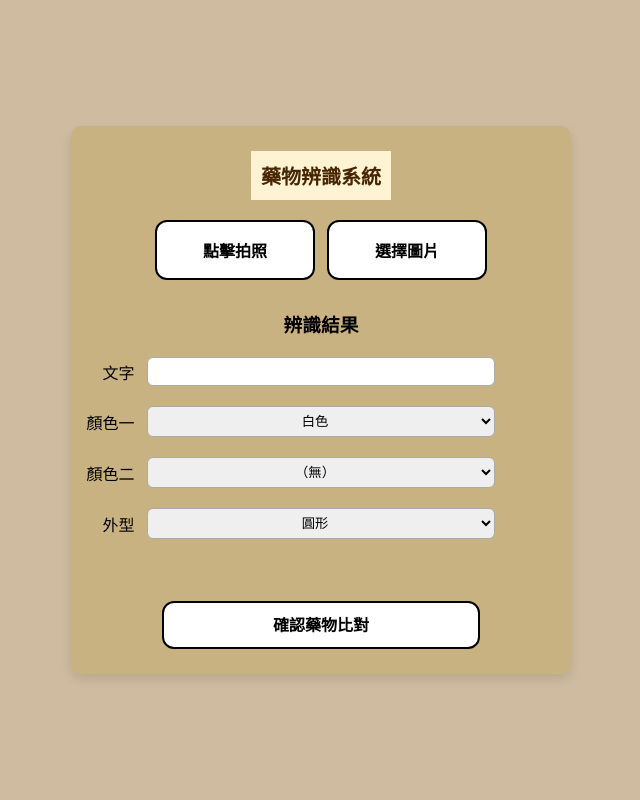
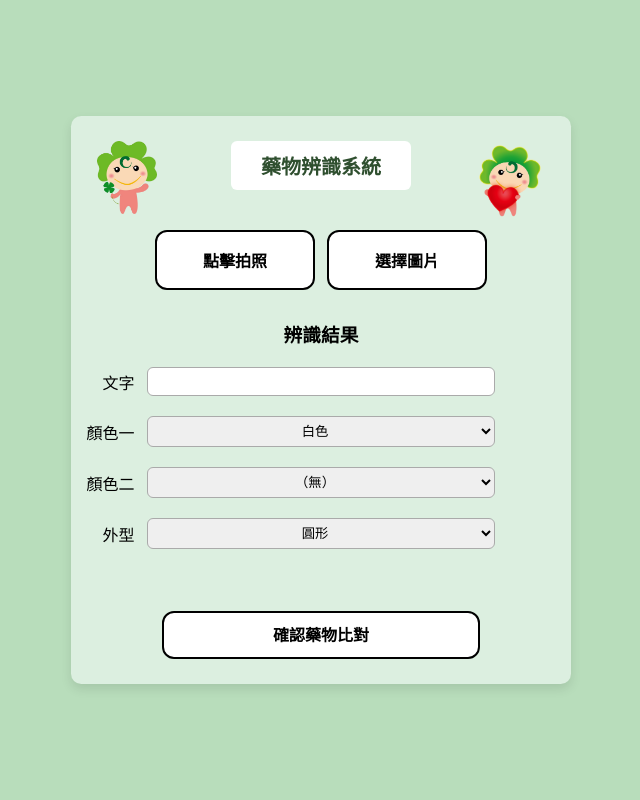
Before and after one commit to hanzelnut188/Pill_Identification_OCR-based2, a Flask app: page / in a window 1280 px wide. Shown: the whole page, without its empty margins (319-959 px from the left). Run offline with Flask 3, Linux system fonts and the light colour scheme; some libraries are stand-ins or nearby versions.

Commit message:
IMPROVE UI

```diff
--- a/app/__init__.py
+++ b/app/__init__.py
@@ -17,12 +17,6 @@ try:
 
 except Exception as e:
     print(f"Error importing Flask-CORS: {e}")
-
-
-
-# __init__.py
-
-
 
 def create_app():
     base_dir = os.getcwd()
--- a/app/route.py
+++ b/app/route.py
@@ -241,9 +241,6 @@ def register_routes(app, data_status):
 
             # === 5. 呼叫核心辨識邏輯（傳圖片路徑）===
 
-
-
-
             result = process_image(temp_path) or {}
             t5 = time.perf_counter()
             # 如果 process_image 回傳錯誤 → 不要丟 500，直接回應 JSON
@@ -278,6 +275,7 @@ def register_routes(app, data_status):
                     os.remove(temp_path)
             except Exception as e:
                 print(f"⚠️ [UPLOAD] 臨時檔清理失敗：{e}")
+
     @app.route("/api/status")
     def api_status():
         return jsonify({
@@ -368,7 +366,7 @@ def register_routes(app, data_status):
             # print("[DEBUG] STEP 4 - Shape", shape)
             # 進行 OCR 比對 - 這個函數需要你實作或匯入
             # === 有文字：先用正常門檻比對 ===
-            print(f"🟡 [MATCH] 有文字，要進行比對 ➜ {texts}")
+            # print(f"🟡 [MATCH] 有文字，要進行比對 ➜ {texts}")
             # match_result = match_ocr_to_front_back_by_permuted_ocr(texts, df_sub, threshold=HARD_THRESHOLD)
 
             top_matches = match_top_n_ocr_to_front_back(texts, df_sub, threshold=HARD_THRESHOLD, top_n=4)
--- a/app/static/index.css
+++ b/app/static/index.css
@@ -15,14 +15,14 @@ body {
     min-height: 100vh;
     height: auto;
     overflow-y: auto;
-    background: #cebba0;
+    background: #b8ddbb;
     padding: 10px;
 }
 
 .container {
     text-align: center;
     padding: 2vw; /* 使用視窗寬度的百分比 */
-    background: #c9b281;
+    background:  #dcefe0;
     box-shadow: 0 0.4vw 0.8vw rgba(0, 0, 0, 0.1); /* 使用視窗寬度的百分比 */
     border-radius: 0.8vw; /* 使用視窗寬度的百分比 */
     width: 80vw; /* 使用視窗寬度的百分比 */
@@ -60,9 +60,13 @@ body {
     font-family: monospace;
     font-size: 20px;
     font-weight: bold;
-    color: #472601;
     text-align: center;
-    background-color: rgb(255, 243, 212);
+    background-color: #ffffff;
+    color: #2f4f2f;
+    border-radius: 6px;
+
+
+
     padding: 10px;
     clear: both;
 }
@@ -525,3 +529,52 @@ html { -webkit-text-size-adjust: 100%; }
         transform: none !important;
     }
 }
+.title-wrapper {
+    position: relative;
+    display: flex;
+    justify-content: center;   /* 讓文字在中間 */
+    align-items: center;
+    margin-bottom: 20px;
+    width: 100%;
+}
+.title-icon {
+    position: absolute;
+    top: 0;        /* 貼齊上邊 */
+    height: auto;
+}
+
+/* 左圖獨立控制 */
+.left-icon {
+    left: 0;
+    width: 60px;   /* ✅ 你自己可以改 */
+}
+
+/* 右圖獨立控制 */
+.right-icon {
+    right: 0;
+    width: 70px;   /* ✅ 你自己可以改 */
+}
+
+
+#title {
+    background-color: #fff3d4;
+    padding: 6px 12px;
+    border-radius: 6px;
+    font-weight: bold;
+    color: #472601;
+    font-size: 20px;
+    text-align: center;
+}
+
+
+
+#title {
+    font-family: monospace;
+    font-size: 20px;
+    font-weight: bold;
+    color: #2f4f2f;
+    text-align: center;
+    background-color: #ffffff;
+    padding: 10px 30px;
+    border-radius: 6px;
+}
--- a/app/templates/index.html
+++ b/app/templates/index.html
@@ -15,74 +15,65 @@
     <link rel="stylesheet" href="/static/index.css">
 </head>
 <body>
-<div class="container"><p id="title">藥物辨識系統</p> <!-- 上一行 -->
+<div class="container">
+
+    <div class="title-wrapper">
+        <img src="/static/images/left.png" alt="left" class="title-icon left-icon">
+        <p id="title">藥物辨識系統</p>
+        <img src="/static/images/right.png" alt="right" class="title-icon right-icon">
+    </div>
+
+
     <div class="upload-buttons form-width">
         <button id="customFileButton" class="upload-btn">點擊拍照</button>
-        <input type="file" id="fileInput" capture="user" accept="image/*" style="display:none;"> <label
-            for="uploadInput" class="upload-btn">選擇圖片</label> <input type="file" id="uploadInput" accept="image/*"
-                                                                         style="display:none;"></div> <!-- 顯示辨識後圖片 -->
-    <div id="photo-container" style="text-align: center; margin-bottom: 10px;"></div> <!-- 顏色偵測 Debug（中央小塊 + 疊框） -->
-    <div id="debugColorBox" style="display:none; margin:10px auto 16px; max-width:920px;"><h4 style="margin:6px 0 8px;">
-        顏色偵測 Debug</h4>
-        <div style="display:flex; gap:12px; flex-wrap:wrap; align-items:flex-start;">
-            <div>
-                <div style="font-size:13px; color:#666;">中央小塊 (cropped2)</div>
-                <img id="imgCenterPatch" style="max-width:200px; border:1px solid #666; border-radius:8px;">
-                <div id="txtCenterSize" style="font-size:12px; color:#999; margin-top:4px;"></div>
-            </div>
-            <div>
-                <div style="font-size:13px; color:#666;">疊框標示（綠框）</div>
-                <img id="imgCenterOverlay" style="max-width:260px; border:1px solid #666; border-radius:8px;">
-                <div id="txtCroppedSize" style="font-size:12px; color:#999; margin-top:4px;"></div>
-            </div>
+        <input type="file" id="fileInput" capture="user" accept="image/*" style="display:none;">
+        <label for="uploadInput" class="upload-btn">選擇圖片</label>
+        <input type="file" id="uploadInput" accept="image/*" style="display:none;">
+    </div>
+
+    <!-- 顯示辨識後圖片 -->
+    <div id="photo-container" style="text-align: center; margin-bottom: 10px;"></div>
+
+    <!-- 🔽 自動填入 + 可調整區域 -->
+    <div id="result-area" class="form-width">
+        <h3>辨識結果</h3>
+        <div class="selection-container">
+            <label for="textResult">文字</label>
+            <input type="text" id="recognizedText">
         </div>
-    </div> <!-- 🔽 自動填入 + 可調整區域 -->
-    <div id="result-area" class="form-width"><h3>辨識結果</h3>
-        <div class="selection-container"><label for="textResult">文字</label> <input type="text" id="recognizedText">
+        <div class="selection-container">
+            <label for="color1">顏色一</label>
+            <select id="color1">
+                <option>白色</option><option>透明</option><option>黑色</option><option>棕色</option>
+                <option>紅色</option><option>橘色</option><option>皮膚色</option><option>黃色</option>
+                <option>綠色</option><option>藍色</option><option>紫色</option><option>粉紅色</option><option>灰色</option>
+            </select>
         </div>
-        <div class="selection-container"><label for="color1">顏色一</label> <select id="color1">
-            <option>白色</option>
-            <option>透明</option>
-            <option>黑色</option>
-            <option>棕色</option>
-            <option>紅色</option>
-            <option>橘色</option>
-            <option>皮膚色</option>
-            <option>黃色</option>
-            <option>綠色</option>
-            <option>藍色</option>
-            <option>紫色</option>
-            <option>粉紅色</option>
-            <option>灰色</option>
-        </select></div>
-        <div class="selection-container"><label for="color2">顏色二</label> <select id="color2">
-            <option value="">（無）</option>
-            <option>白色</option>
-            <option>透明</option>
-            <option>黑色</option>
-            <option>棕色</option>
-            <option>紅色</option>
-            <option>橘色</option>
-            <option>皮膚色</option>
-            <option>黃色</option>
-            <option>綠色</option>
-            <option>藍色</option>
-            <option>紫色</option>
-            <option>粉紅色</option>
-            <option>灰色</option>
-        </select></div>
-        <div class="selection-container"><label for="shape">外型</label> <select id="shape">
-            <option>圓形</option>
-            <option>橢圓形</option>
-            <option>其他</option>
-        </select></div>
+        <div class="selection-container">
+            <label for="color2">顏色二</label>
+            <select id="color2">
+                <option value="">（無）</option>
+                <option>白色</option><option>透明</option><option>黑色</option><option>棕色</option>
+                <option>紅色</option><option>橘色</option><option>皮膚色</option><option>黃色</option>
+                <option>綠色</option><option>藍色</option><option>紫色</option><option>粉紅色</option><option>灰色</option>
+            </select>
+        </div>
+        <div class="selection-container">
+            <label for="shape">外型</label>
+            <select id="shape">
+                <option>圓形</option>
+                <option>橢圓形</option>
+                <option>其他</option>
+            </select>
+        </div>
         <br>
         <div class="match-btn-wrapper">
-
             <button id="match-button" class="btn-14">確認藥物比對</button>
         </div>
     </div>
-</div> <!-- Modal 視窗 -->
+</div>
+
+<!-- Modal 視窗 -->
 <div id="resultModal"
      style="display:none; position:fixed; top:0; left:0; width:100%; height:100%; background:rgba(0,0,0,0.6); justify-content:center; align-items:center;">
     <div style="background:#fff; width:70%; max-width:800px; padding:20px; border-radius:10px; display:flex; flex-direction:column; gap:15px; position:relative;">
--- a/app/utils/pill_detection.py
+++ b/app/utils/pill_detection.py
@@ -74,15 +74,20 @@ logging.getLogger("openrec").setLevel(logging.ERROR)
 
 DEVICE = "cuda:0" if torch.cuda.is_available() else "cpu"
 
+_ocr_engine = None
 
-_ocr_engine = None
+
 def get_ocr_engine():
     global _ocr_engine
     if _ocr_engine is None:
         print("[OCR] loading OpenOCR (onnx, cpu)…")
         _ocr_engine = OpenOCR(backend='onnx', device='cpu')
     return _ocr_engine
+
+
 _det_model = None
+
+
 def get_det_model():
     """Lazy-load YOLO 權重，只初始化一次"""
     global _det_model
@@ -152,6 +157,9 @@ def get_best_ocr_texts(
     best_name = max(score_combined, key=score_combined.get)
     return version_results[best_name], best_name, score_dict[best_name]
 
+
+# Don't use this function, it will consume a lot CPU.
+# Although it will make Pill Detection accu to 100%, only under few cases will need fallback.
 
 def _fallback_rembg_crop(input_img):
     """
@@ -244,7 +252,10 @@ def _pick_crop_from_boxes(input_img, boxes):
 
     cropped = input_img[y1:y2, x1:x2]
     return cropped
+
+
 import time  # 確保你有加上這行
+
 
 def process_image(img_path: str):
     """
@@ -263,8 +274,6 @@ def process_image(img_path: str):
     # === 分出 RGB 給顏色分析用 ===
     image_rgb = cv2.cvtColor(image_bgr, cv2.COLOR_BGR2RGB)  # ✅ RGB 給顏色分析
 
-    # === 讀取模型（已快取）===
-    det_model = get_det_model()
 
     # === 用 BGR 做 YOLO 偵測 ===
     input_img = image_bgr.copy()
@@ -298,8 +307,8 @@ def process_image(img_path: str):
     # crop_t0 = time.perf_counter()
     boxes = res.boxes
     if boxes is not None and boxes.xyxy.shape[0] > 0:
-        cropped_bgr = _pick_crop_from_boxes(input_img, boxes)     # 給 OCR/encode
-        cropped_rgb = _pick_crop_from_boxes(image_rgb, boxes)     # 給顏色分析
+        cropped_bgr = _pick_crop_from_boxes(input_img, boxes)  # 給 OCR/encode
+        cropped_rgb = _pick_crop_from_boxes(image_rgb, boxes)  # 給顏色分析
         det_src = "yolo_conf_0.25"
         # print("YOLO 0.25")
     else:
@@ -345,7 +354,7 @@ def process_image(img_path: str):
     # print(f"⏱️ OCR 多版本辨識：{(t5 - t4)*1000:.1f} ms")
 
     # === 中央區域顏色分析（比例切 + 內縮） ===
-    CENTER_RATIO = 0.6   # 取短邊的 60% 當中心方塊
+    CENTER_RATIO = 0.6  # 取短邊的 60% 當中心方塊
     MARGIN_RATIO = 0.06  # 裁切圖四邊內縮 6%
 
     h, w = cropped_rgb.shape[:2]
--- a/app/utils/shape_color_utils.py
+++ b/app/utils/shape_color_utils.py
@@ -303,4 +303,3 @@ def detect_shape_from_image(cropped_img, original_img=None, expected_shape=None)
 
 
 ratios_list = []
-# 以上SHAN版###
--- a/e2e_results/system_results.txt
+++ b/e2e_results/system_results.txt
@@ -1 +1 @@
-temp_原圖_旋轉315.jpg	[{"transcription": "1159mm", "points": [[68, 58], [140, 10], [164, 39], [92, 88]], "score": 0.6181366443634033}, {"transcription": "XKLEN", "points": [[98, 84], [159, 37], [182, 61], [120, 109]], "score": 0.6252073049545288}]
+temp_原圖_旋轉315.jpg	[{"transcription": "S", "points": [[143, 19], [177, 26], [167, 70], [133, 62]], "score": 0.6798769235610962}, {"transcription": "Bu", "points": [[92, 72], [140, 51], [153, 79], [106, 101]], "score": 0.693293571472168}, {"transcription": "VOEX", "points": [[123, 110], [181, 42], [215, 70], [157, 138]], "score": 0.5408272743225098}]
```
Also changed, not shown: app/static/index.js (+0 -48 lines), app/static/images/left.png (added), app/static/images/right.png (added), 2 other files.
